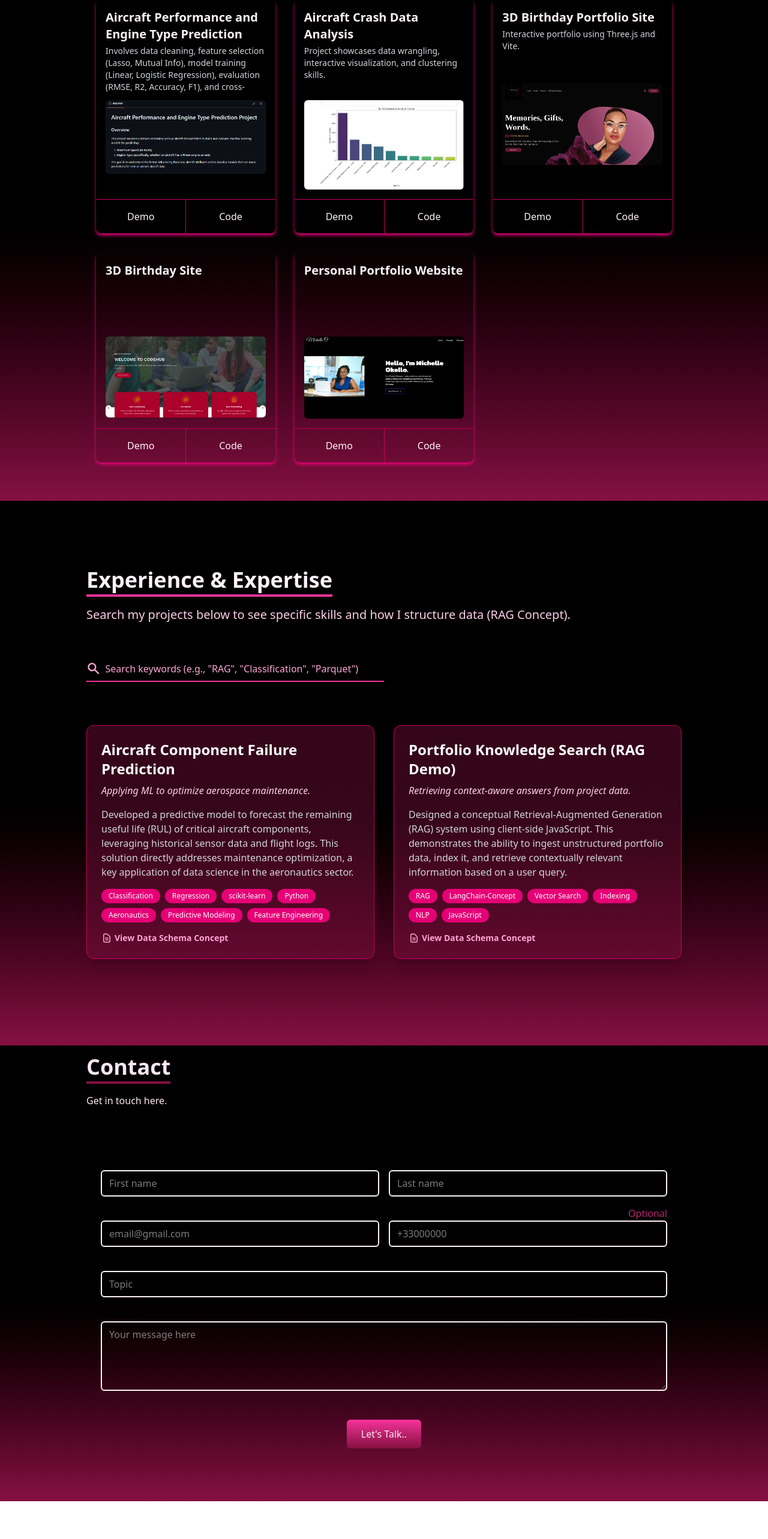
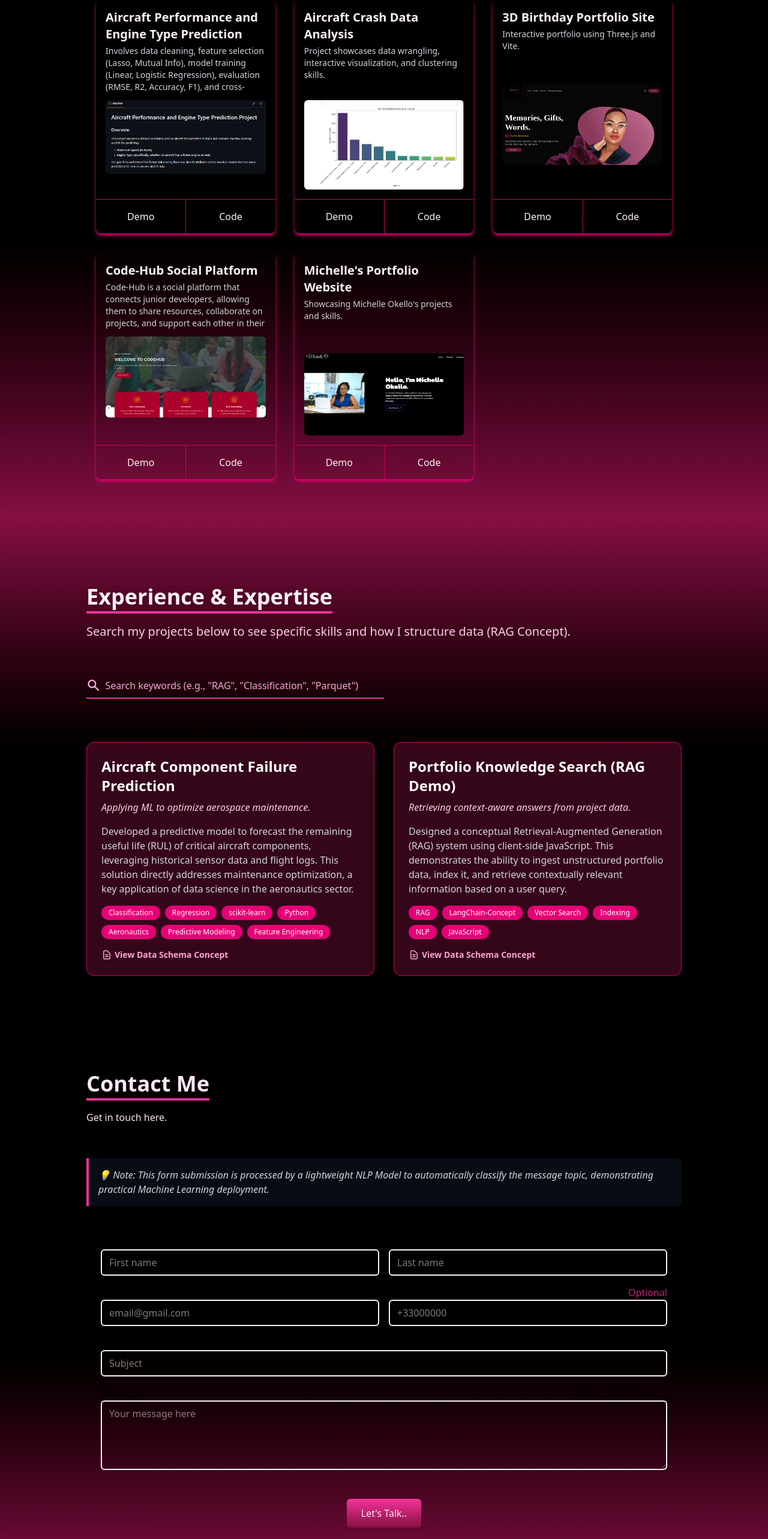
Before and after one commit to Charlotte-Natasha/Digital..Journey, a React (Vite) app: page / in a window 1280 px wide. Shown: the part 1577-4143 px from the top of the page at 60% size. Before the commit the page ends 4080 px from the top, so only its background shows below. Built offline with nearby package versions, Linux system fonts and the light colour scheme.

Commit message:
added AI details to contact form

```diff
--- a/package.json
+++ b/package.json
@@ -37,5 +37,8 @@
     "typescript-eslint": "^8.45.0",
     "vite": "^7.1.7",
     "vite-tsconfig-paths": "^5.1.4"
-  }
+  },
+  "engines": {
+  "node": ">=20.19.0"
 }
+}
--- a/src/components/Contact.jsx
+++ b/src/components/Contact.jsx
@@ -1,69 +1,77 @@
-import React, { useRef, useState } from "react";
-import emailjs from "@emailjs/browser";
+import React from "react";
+import { useTranslation } from "react-i18next";
+// Removed: import emailjs from "@emailjs/browser";
+// Removed: import { useRef, useState } from "react";
 
 const Contact = () => {
-  const form = useRef();
-  const [status, setStatus] = useState("");
-
-  const sendEmail = (e) => {
-    e.preventDefault();
-    setStatus("Sending...");
-
-    emailjs
-      .sendForm(
-        import.meta.env.VITE_SERVICE_ID,
-        import.meta.env.VITE_TEMPLATE_ID,
-        form.current,
-        import.meta.env.VITE_PUBLIC_KEY
-      )
-      .then(() => {
-        setStatus("Message sent successfully!");
-        form.current.reset();
-      })
-      .catch(() => {
-        setStatus("Failed to send message. Please try again.");
-      });
-  };
+  const { t } = useTranslation();
+  // Removed: const form = useRef();
+  // Removed: const [status, setStatus] = useState("");
+  // Removed: const sendEmail = (e) => { ... };
 
   return (
     <div
       name="contact"
       className="w-full bg-gradient-to-b from-black via-black to-pink-900"
     >
-      <div className="max-w-screen-lg p-4 mx-auto flex flex-col justify-center w-full h-full">
-        <div className="pb-8 text-pink-100">
-          <p className="text-4xl font-bold inline border-b-4 border-pink-900">
-            Contact
+      <div className="max-w-screen-lg p-4 mx-auto flex flex-col justify-center">
+        <div className="pb-2 text-pink-100">
+          <p className="text-4xl font-bold inline border-b-4 border-pink-500">
+            {t('contact_title')}
           </p>
-          <p className="py-6">Get in touch here.</p>
+          <p className="py-6">{t('contact_subtitle')}</p>
         </div>
 
-        <form ref={form} onSubmit={sendEmail} className="p-6">
+        {/* AI FEATURE NOTE INTEGRATION */}
+        <div className='my-6 p-4 border-l-4 border-pink-500 bg-gray-900/50 rounded-r-lg'>
+            <p className='text-md text-gray-300 italic'>
+                {t('form_ai_note')}
+            </p>
+        </div>
+
+        {/* NETLIFY FORM CONFIGURATION */}
+        <form
+          name="contact_form"                      // 1. Unique name for Netlify
+          method="POST"                           // 2. Must be POST
+          data-netlify="true"                     // 3. Enables Netlify Forms
+          netlify-honeypot="bot-field"            // 4. Spam protection
+          className="p-6"
+        >
+          {/* Hidden fields for Netlify and spam protection */}
+          <input type="hidden" name="form-name" value="contact_form" />
+          <input type="hidden" name="bot-field" />
+
           <div className="grid grid-cols-2 gap-4">
+
+            {/* First Name */}
             <div className="flex flex-col">
-              <label htmlFor="first-name">First name</label>
+              <label htmlFor="first-name">{t('form_label_firstname')}</label>
               <input
                 type="text"
                 id="first-name"
                 name="user_firstname"
-                placeholder="First name"
+                placeholder={t('form_label_firstname')}
                 className="form-input px-3 py-2 rounded-md border-2 bg-transparent text-pink-50"
                 required
               />
             </div>
+
+            {/* Last Name */}
             <div className="flex flex-col">
-              <label htmlFor="last-name">Last name</label>
+              <label htmlFor="last-name">{t('form_label_lastname')}</label>
               <input
                 type="text"
                 id="last-name"
                 name="user_lastname"
-                placeholder="Last name"
+                placeholder={t('form_label_lastname')}
                 className="form-input px-3 py-2 rounded-md border-2 bg-transparent text-pink-50"
                 required
               />
             </div>
+
+            {/* Email */}
             <div className="flex flex-col">
-              <label htmlFor="email">Email</label>
+              <label htmlFor="email">{t('form_label_email')}</label>
               <input
                 type="email"
                 id="email"
@@ -73,37 +81,43 @@ const Contact = () => {
                 required
               />
             </div>
+
+            {/* Phone */}
             <div className="flex flex-col">
               <label htmlFor="phone">
                 <div className="flex align-items">
-                  Phone
-                  <span className="ml-auto opacity-75 text-pink-500">Optional</span>
+                  {t('form_label_phone')}
+                  <span className="ml-auto opacity-75 text-pink-500">{t('form_optional')}</span>
                 </div>
               </label>
               <input
                 type="tel"
                 id="phone"
                 name="user_phone"
-                placeholder="+33000000"
+                placeholder={t('form_placeholder_phone')}
                 className="form-input px-3 py-2 rounded-md border-2 bg-transparent text-pink-50"
               />
             </div>
+
+            {/* Subject */}
             <div className="flex flex-col col-span-2">
-              <label htmlFor="subject">Subject</label>
+              <label htmlFor="subject">{t('form_label_subject')}</label>
               <input
                 type="text"
                 id="subject"
                 name="subject"
-                placeholder="Topic"
+                placeholder={t('form_label_subject')}
                 className="form-input px-3 py-2 rounded-md border-2 bg-transparent text-pink-50"
                 required
               />
             </div>
+
+            {/* Message */}
             <div className="flex flex-col col-span-2">
               <label htmlFor="message">
                 <div className="flex align-items">
-                  Message
-                  <span className="ml-auto opacity-75">Max. 500 characters</span>
+                  {t('form_label_message')}
+                  <span className="ml-auto opacity-75">{t('form_max_chars')}</span>
                 </div>
               </label>
               <textarea
@@ -111,23 +125,23 @@ const Contact = () => {
                 rows="4"
                 id="message"
                 name="message"
-                placeholder="Your message here"
+                placeholder={t('form_label_message_placeholder')}
                 className="form-input px-3 py-2 rounded-md border-2 bg-transparent text-pink-50"
                 required
               />
             </div>
           </div>
+
+          {/* Submit Button */}
           <div className="flex justify-end py-4">
             <button
               type="submit"
               className="text-pink-100 bg-gradient-to-b from-pink-500 to-pink-900 cursor-pointer px-6 py-3 my-8 mx-auto flex items-center rounded-md hover:scale-110 duration-300 group w-fill"
             >
-              Let's Talk..
+              {t('form_btn_submit')}
             </button>
           </div>
-          {status && (
-            <p className="text-center text-pink-400 font-medium">{status}</p>
-          )}
+
         </form>
       </div>
     </div>
--- a/src/components/Experience.jsx
+++ b/src/components/Experience.jsx
@@ -31,7 +31,7 @@ const Experience = () => {
     });
 
     return (
-        <div name='experience' className='w-full pt-24 pb-24 bg-gradient-to-b from-black via-black to-pink-900 text-pink-50'>
+        <div name='experience' className='w-full pt-24 pb-24 bg-gradient-to-b to-black via-black from-pink-900 text-pink-50'>
             <div className='max-w-screen-lg p-4 mx-auto flex flex-col justify-center w-full'>
 
                 {/* Section Header */}
--- a/src/components/Portfolio.jsx
+++ b/src/components/Portfolio.jsx
@@ -39,18 +39,18 @@ const Portfolio = () => {
     {
       id: 4,
       src: code,
-      title: "3D Birthday Site",
-      teaser: "",
-      techStack: "",
+      title: "Code-Hub Social Platform",
+      teaser: "Code-Hub is a social platform that connects junior developers, allowing them to share resources, collaborate on projects, and support each other in their career journeys.",
+      techStack: "Python, Django, PostgreSQL",
       href: "https://code--hub.herokuapp.com/",
       code: "https://github.com/Charlotte-Natasha/CodeHub",
     },
     {
       id: 5,
       src: mitch,
-      title: "Personal Portfolio Website",
-      teaser: "",
-      techStack: "",
+      title: "Michelle's Portfolio Website",
+      teaser: "Showcasing Michelle Okello's projects and skills.",
+      techStack: "React, Tailwind CSS",
       href: "https://michelleokello.netlify.app/",
       code: "https://github.com/Charlotte-Natasha/Mitch-Journey",
     },
--- a/src/translation/french/en.json
+++ b/src/translation/french/en.json
@@ -8,5 +8,24 @@
     "nav_about": "About",
     "nav_portfolio": "Portfolio",
     "nav_experience": "Experience",
-    "nav_contact": "Contact"
+    "nav_contact": "Contact",
+
+    "contact_title": "Contact Me",
+    "contact_subtitle": "Get in touch here.",
+    "form_label_firstname": "First name",
+    "form_label_lastname": "Last name",
+    "form_label_email": "Email",
+    "form_label_phone": "Phone",
+    "form_label_subject": "Subject",
+    "form_label_message": "Message",
+    "form_placeholder_phone": "+33000000",
+    "form_max_chars": "Max. 500 characters",
+    "form_label_message_placeholder": "Your message here",
+    "form_optional": "Optional",
+    "form_btn_submit": "Let's Talk..",
+    "form_ai_note": "💡 Note: This form submission is processed by a lightweight NLP Model to automatically classify the message topic, demonstrating practical Machine Learning deployment.",
+
+    "status_sending": "Sending...",
+    "status_success": "Message sent successfully!",
+    "status_failed": "Failed to send message. Please try again."
 }
--- a/src/translation/french/fr.json
+++ b/src/translation/french/fr.json
@@ -8,5 +8,35 @@
     "nav_about": "À Propos",
     "nav_portfolio": "Portfolio",
     "nav_experience": "Expérience",
-    "nav_contact": "Contact"
+    "nav_contact": "Contact",
+
+    "contact_title": "Contactez-Moi",
+    "contact_form_heading": "Discutons de Votre Projet",
+    "form_label_firstname": "Prénom",
+    "form_label_lastname": "Nom de famille",
+    "form_placeholder_email": "email@gmail.com",
+    "form_placeholder_phone": "+330000000",
+    "form_label_topic": "Sujet",
+    "form_label_message": "Votre message ici",
+    "form_btn_submit": "Discutons.",
+    "form_optional": "Optionnel",
+
+    "contact_title": "Contactez-Moi",
+    "contact_subtitle": "Contactez-moi ici.",
+    "form_label_firstname": "Prénom",
+    "form_label_lastname": "Nom de famille",
+    "form_label_email": "E-mail",
+    "form_label_phone": "Téléphone",
+    "form_label_subject": "Sujet",
+    "form_label_message": "Message",
+    "form_placeholder_phone": "+33000000",
+    "form_max_chars": "Max. 500 caractères",
+    "form_label_message_placeholder": "Votre message ici",
+    "form_optional": "Optionnel",
+    "form_btn_submit": "Discutons.",
+    "form_ai_note": "💡 Note : Ce formulaire est traité par un Modèle NLP léger pour classer automatiquement le sujet, démontrant une application pratique du Machine Learning.",
+
+    "status_sending": "Envoi en cours...",
+    "status_success": "Message envoyé avec succès !",
+    "status_failed": "Échec de l'envoi du message. Veuillez réessayer."
 }
```
